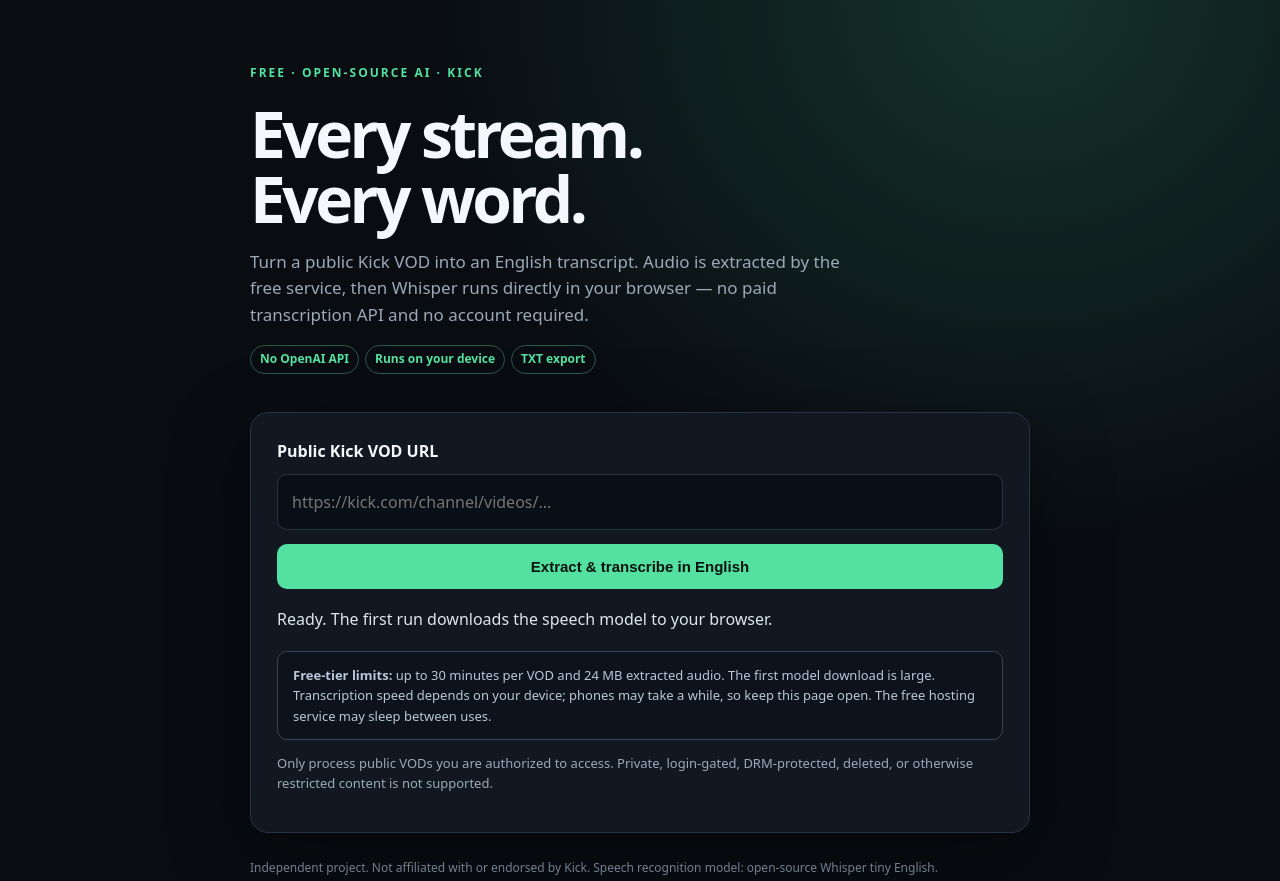
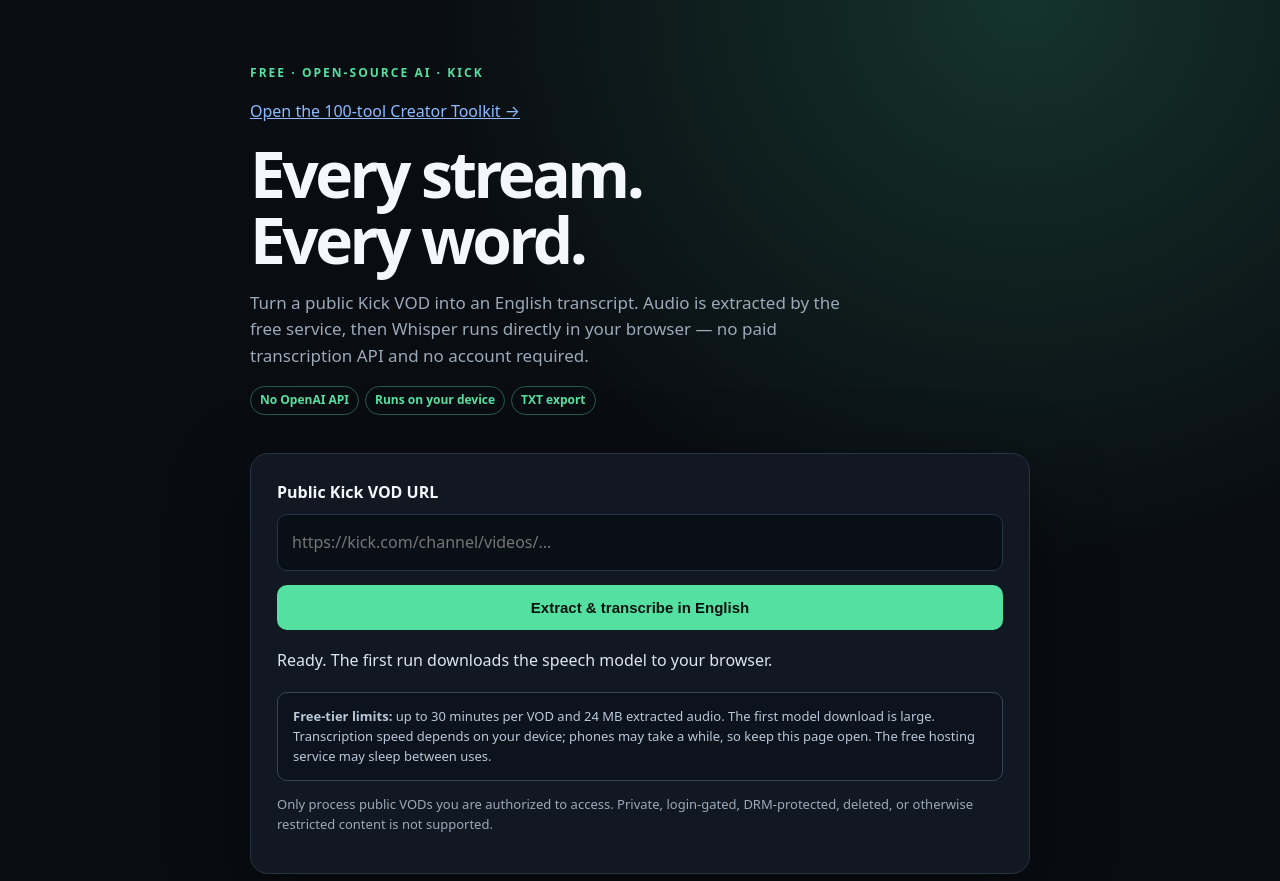
Before and after one commit to pexshop/kick-vod-transcriber, a website: page public/index.html in a window 1280 px wide. Shown: the top 881 px of the page. Drawn offline with Linux system fonts and the light colour scheme.

Commit message:
Link homepage to 100-tool creator toolkit

```diff
--- a/public/index.html
+++ b/public/index.html
@@ -25,6 +25,7 @@
 <body>
 <main>
   <div class="brand">Free · Open-source AI · Kick</div>
+  <p><a href="/tools.html" style="color:#8cbcff">Open the 100-tool Creator Toolkit →</a></p>
   <h1>Every stream.<br>Every word.</h1>
   <p class="sub">Turn a public Kick VOD into an English transcript. Audio is extracted by the free service, then Whisper runs directly in your browser — no paid transcription API and no account required.</p>
   <div><span class="tag">No OpenAI API</span><span class="tag">Runs on your device</span><span class="tag">TXT export</span></div>
```
